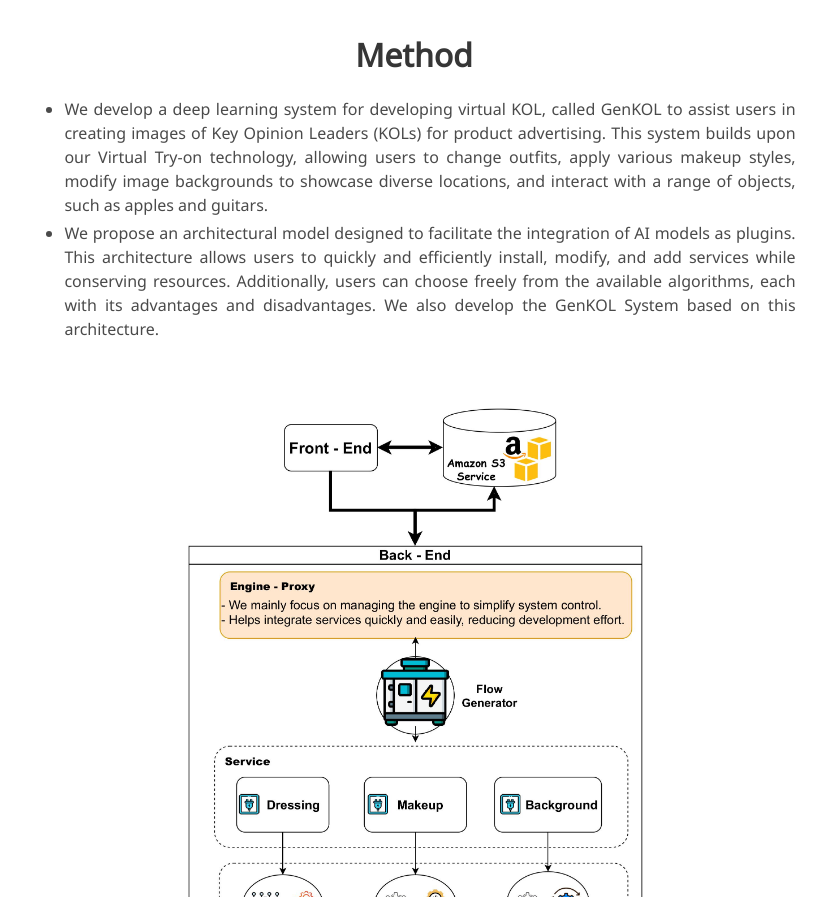
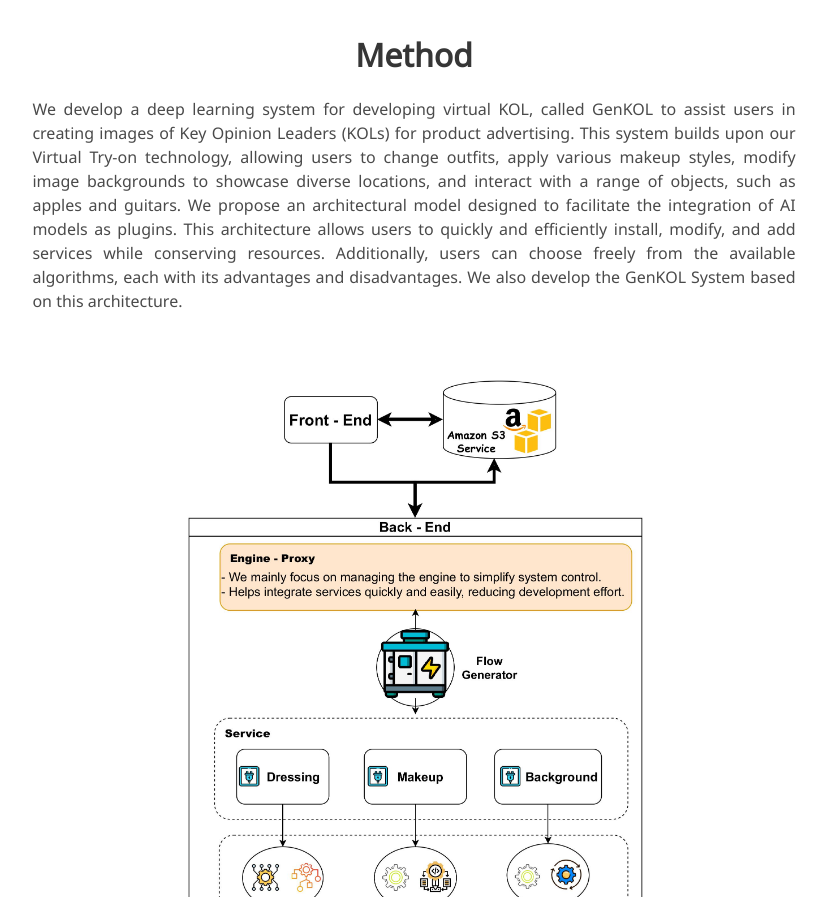
Before and after one commit to genkol/GenKOL.github.io, a plain HTML site: page index.html in a window 1280 px wide. Shown: the part 1320-2217 px from the top of the page, without its empty margins (226-1053 px from the left). Drawn offline with nearby package versions, Linux system fonts and the light colour scheme; some icons are missing; a web font is replaced by a local one.

Commit message:
Update index.html

```diff
--- a/index.html
+++ b/index.html
@@ -217,10 +217,9 @@
                 <div class="column is-four-fifths">
                     <h2 class="title is-3">Method</h2>
                     <div class="content has-text-justified">
-                        <ul>
-                            <li>We develop a deep learning system for developing virtual KOL, called GenKOL to assist users in creating images of Key Opinion Leaders (KOLs) for product advertising. This system builds upon our Virtual Try-on technology, allowing users to change outfits, apply various makeup styles, modify image backgrounds to showcase diverse locations, and interact with a range of objects, such as apples and guitars.</li>
-                            <li>We propose an architectural model designed to facilitate the integration of AI models as plugins. This architecture allows users to quickly and efficiently install, modify, and add services while conserving resources. Additionally, users can choose freely from the available algorithms, each with its advantages and disadvantages. We also develop the GenKOL System based on this architecture.</li>
-                        </ul>
+                            We develop a deep learning system for developing virtual KOL, called GenKOL to assist users in creating images of Key Opinion Leaders (KOLs) for product advertising. This system builds upon our Virtual Try-on technology, allowing users to change outfits, apply various makeup styles, modify image backgrounds to showcase diverse locations, and interact with a range of objects, such as apples and guitars.
+
+                            We propose an architectural model designed to facilitate the integration of AI models as plugins. This architecture allows users to quickly and efficiently install, modify, and add services while conserving resources. Additionally, users can choose freely from the available algorithms, each with its advantages and disadvantages. We also develop the GenKOL System based on this architecture.
                     </div>
                     <div class="container is-max-desktop">
                         <img src="./static/images/KOL_of_architecture.jpg" alt="Image0" style="width: 70%; height: inherit;">
```
